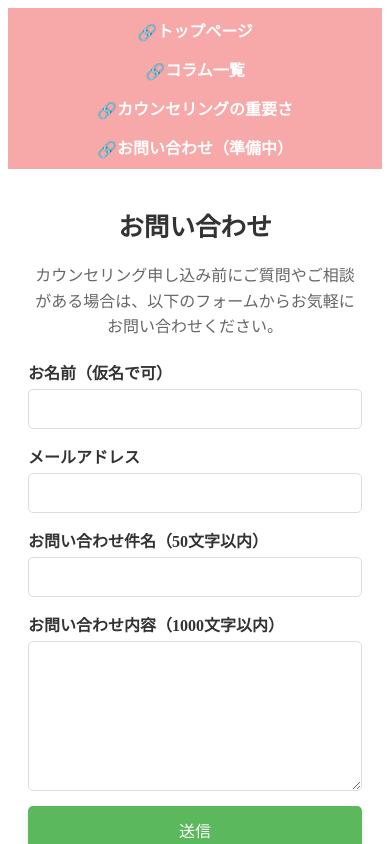
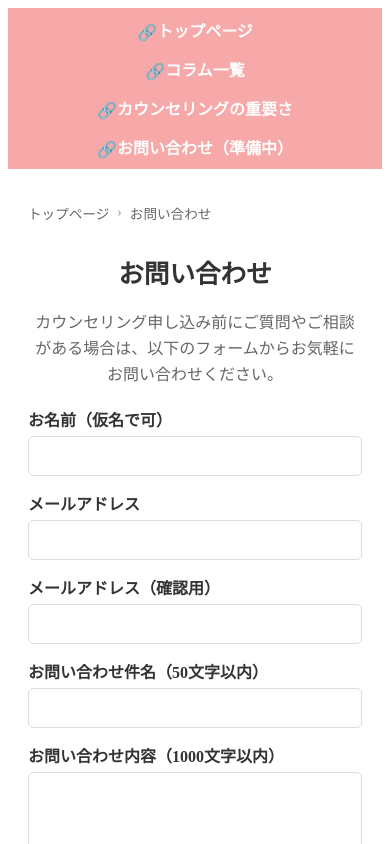
Before and after one commit to yasuhikasa/nshinri, a Next.js app: page /contact in a window 390 px wide. Shown: the top 844 px of the page. Built offline with nearby package versions, Linux system fonts and the light colour scheme.

Commit message:
お問い合わせ修正

```diff
--- /dev/null
+++ b/src/components/Breadcrumb.module.css
@@ -0,0 +1,32 @@
+/* components/Breadcrumb.module.css */
+
+.breadcrumb {
+  font-size: 0.9rem;
+  margin-bottom: 20px;
+}
+
+.list {
+  list-style: none;
+  display: flex;
+  gap: 5px;
+  padding: 0;
+  margin: 0;
+}
+
+.listItem {
+  display: flex;
+  align-items: center;
+}
+
+.link {
+  color: #0070f3;
+  text-decoration: none;
+}
+
+.link:hover {
+  text-decoration: underline;
+}
+
+.current {
+  color: #333;
+}
--- a/src/pages/contact.module.css
+++ b/src/pages/contact.module.css
@@ -95,10 +95,66 @@
   text-align: center;
 }
 
+.error {
+  color: red;
+  font-size: 0.9rem;
+  margin-top: 10px;
+  text-align: left; /* デフォルトは左揃え */
+}
+
+.breadcrumb {
+  font-size: 0.9rem;
+  color: #666;
+  margin-bottom: 20px;
+  text-align: left;
+}
+
+.breadcrumb ol {
+  list-style: none;
+  padding: 0;
+  display: flex;
+  align-items: center;
+}
+
+.breadcrumb li {
+  display: inline-flex;
+  align-items: center;
+  margin-right: 8px;
+}
+
+.breadcrumb li::after {
+  content: "›";
+  margin-left: 8px;
+  color: #999;
+}
+
+.breadcrumb li:last-child::after {
+  content: ""; /* 最後の要素には区切りを表示しない */
+}
+
+.breadcrumb a {
+  text-decoration: none;
+  color: #666;
+}
+
+.breadcrumb a:hover {
+  text-decoration: underline;
+  color: #333;
+}
+
+
 /* レスポンシブ対応 */
 @media (max-width: 768px) {
   .heading {
     font-size: 1.6rem;
+  }
+
+  .breadcrumb {
+    font-size: 0.85rem;
+    color: #666;
+    margin-bottom: 5px;
+    display: flex;
+    gap: 0.3em;
   }
 
   .intro,
@@ -108,4 +164,9 @@
   .submitButton {
     font-size: 1rem;
   }
+  .error {
+    font-size: 0.8rem; /* 小さな画面では少し小さく */
+    text-align: center; /* モバイルで中央揃え */
+    margin-top: 5px; /* 上の余白を少し小さく */
+  }
 }
--- a/src/pages/contact.tsx
+++ b/src/pages/contact.tsx
@@ -1,35 +1,45 @@
 import React, { useState } from 'react';
 import Head from 'next/head';
+import { NextSeo } from 'next-seo';
 import styles from './contact.module.css';
 import Header from '../components/Header';
+import Link from 'next/link';
 
 const Contact: React.FC = () => {
   const [formData, setFormData] = useState({
     name: '',
     email: '',
+    confirmEmail: '',
     subject: '',
     message: '',
   });
 
   const [isSubmitted, setIsSubmitted] = useState(false);
+  const [error, setError] = useState('');
 
   const handleChange = (e: React.ChangeEvent<HTMLInputElement | HTMLTextAreaElement>) => {
     const { name, value } = e.target;
     setFormData((prevData) => ({ ...prevData, [name]: value }));
+    setError(''); // エラーをリセット
   };
 
   const handleSubmit = async (e: React.FormEvent) => {
     e.preventDefault();
 
+    // 件名とメッセージの文字数チェック
     if (formData.subject.length > 50 || formData.message.length > 1000) {
       alert('件名は50文字以内、内容は1000文字以内にしてください。');
       return;
     }
 
+    // メールアドレスの一致確認
+    if (formData.email !== formData.confirmEmail) {
+      setError('メールアドレスが一致しません。');
+      return;
+    }
+
     // 確認ダイアログの表示
-    const isConfirmed = window.confirm(
-      '送信してもよろしいですか？'
-    );
+    const isConfirmed = window.confirm('送信してもよろしいですか？');
 
     if (!isConfirmed) {
       return; // ユーザーが「キャンセル」を選んだ場合、送信を中止
@@ -45,23 +55,77 @@ const Contact: React.FC = () => {
 
     if (response.ok) {
       setIsSubmitted(true);
-      setFormData({ name: '', email: '', subject: '', message: '' });
+      setFormData({ name: '', email: '', confirmEmail: '', subject: '', message: '' });
     } else {
       alert('送信に失敗しました。再度お試しください。');
     }
   };
 
+  const breadcrumbItems = [
+    { name: 'ホーム', href: '/' },
+    { name: 'お問い合わせ', href: '/contact' },
+  ];
+
   return (
     <>
+      {/* NextSeo による SEO 設定 */}
+      <NextSeo
+        title="お問い合わせ - Nくん"
+        description="Nくんの心理カウンセリングとライフコーチングに関するお問い合わせページです。"
+        canonical="https://nshinri.net/contact"
+        openGraph={{
+          url: "https://nshinri.net/contact",
+          title: "お問い合わせ - Nくん",
+          description: "Nくんの心理カウンセリングとライフコーチングに関するお問い合わせページです。",
+          images: [
+            {
+              url: "https://nshinri.net/me.png",
+              width: 1200,
+              height: 630,
+              alt: "心理カウンセリングとライフコーチング - Nくん",
+            },
+          ],
+          site_name: "心理カウンセリングとライフコーチング - Nくん",
+        }}
+        twitter={{
+          handle: '@6209316426525',
+          site: '@6209316426525',
+          cardType: 'summary_large_image',
+        }}
+      />
+
+      {/* JSON-LD 構造化データの挿入 */}
       <Head>
-        <title>お問い合わせ - Nくん</title>
-        <meta name="description" content="Nくんの心理カウンセリングとライフコーチングに関するお問い合わせページ。" />
-        <meta name="viewport" content="width=device-width, initial-scale=1" />
+        <script
+          type="application/ld+json"
+          dangerouslySetInnerHTML={{
+            __html: JSON.stringify({
+              "@context": "https://schema.org",
+              "@type": "BreadcrumbList",
+              "itemListElement": breadcrumbItems.map((item, index) => ({
+                "@type": "ListItem",
+                "position": index + 1,
+                "name": item.name,
+                "item": `https://nshinri.net${item.href}`,
+              })),
+            }),
+          }}
+        />
       </Head>
 
       <Header />
 
       <div className={styles.container}>
+        {/* パンクズリストの表示 */}
+        <nav aria-label="パンくずリスト" className={styles.breadcrumb}>
+          <ol>
+            <li>
+              <Link href="/">トップページ</Link>
+            </li>
+            <li aria-current="page">お問い合わせ</li>
+          </ol>
+        </nav>
+
         <h1 className={styles.heading}>お問い合わせ</h1>
         <p className={styles.intro}>
           カウンセリング申し込み前にご質問やご相談がある場合は、以下のフォームからお気軽にお問い合わせください。
@@ -93,6 +157,21 @@ const Contact: React.FC = () => {
               required
             />
           </div>
+
+          <div className={styles.formGroup}>
+            <label htmlFor="confirmEmail" className={styles.label}>メールアドレス（確認用）</label>
+            <input
+              type="email"
+              id="confirmEmail"
+              name="confirmEmail"
+              value={formData.confirmEmail}
+              onChange={handleChange}
+              className={styles.input}
+              required
+            />
+          </div>
+
+          {error && <p className={styles.error}>{error}</p>} {/* エラーメッセージの表示 */}
 
           <div className={styles.formGroup}>
             <label htmlFor="subject" className={styles.label}>お問い合わせ件名（50文字以内）</label>
--- a/src/pages/posts/Post.module.css
+++ b/src/pages/posts/Post.module.css
@@ -109,6 +109,14 @@
     padding: 15px;
   }
 
+  .breadcrumb {
+    font-size: 0.85rem;
+    color: #666;
+    margin-bottom: 5px;
+    display: flex;
+    gap: 0.3em;
+  }
+
   .title {
     font-size: 1.6rem;
   }
--- a/src/pages/posts/PostList.module.css
+++ b/src/pages/posts/PostList.module.css
@@ -83,6 +83,14 @@
     padding: 15px;
   }
 
+  .breadcrumb {
+    font-size: 0.85rem;
+    color: #666;
+    margin-bottom: 5px;
+    display: flex;
+    gap: 0.3em;
+  }
+
   .heading {
     font-size: 2rem;
   }
```
Also changed, not shown: next-sitemap.config.js (+32 -6 lines), src/components/Breadcrumb.tsx (added, +30 -0 lines), 1 other file (tests, documents, lock files or other folders).
